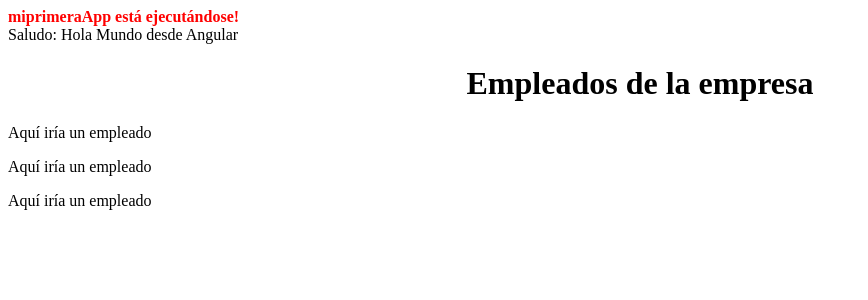
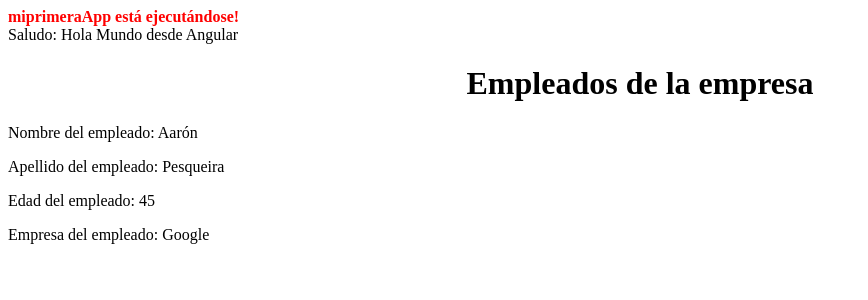
Before and after one commit to aronaldo9/miprimeraApp, an Angular app: page / in a window 1280 px wide. Shown: the top 300 px of the page, without its empty margins (0-868 px from the left). Built offline with nearby package versions, Linux system fonts and the light colour scheme.

Commit message:
ejemplo interpolación

```diff
--- a/src/app/app.component.html
+++ b/src/app/app.component.html
@@ -9,6 +9,3 @@
 <br />
 
 <app-empleados></app-empleados>
-<app-empleado></app-empleado>
-<app-empleado></app-empleado>
-<app-empleado></app-empleado>
--- a/src/app/empleado/empleado.component.html
+++ b/src/app/empleado/empleado.component.html
@@ -1 +1,4 @@
-<p>Aquí iría un empleado</p>
+<p>Nombre del empleado: {{ nombre }}</p>
+<p>Apellido del empleado: {{ apellido }}</p>
+<p>Edad del empleado: {{ edad }}</p>
+<p>Empresa del empleado: {{ empresa }}</p>
--- a/src/app/empleado/empleado.component.ts
+++ b/src/app/empleado/empleado.component.ts
@@ -1,4 +1,4 @@
-import { Component } from '@angular/core';
+import { Component, OnInit } from '@angular/core';
 
 @Component({
   selector: 'app-empleado',
@@ -7,4 +7,13 @@ import { Component } from '@angular/core';
   styleUrls: ['./empleado.component.css'],
   // styles: ['p{background-color: red;}'],
 })
-export class EmpleadoComponent {}
+export class EmpleadoComponent implements OnInit {
+  nombre = 'Aarón';
+  apellido = 'Pesqueira';
+  edad = 45;
+  empresa = 'Google';
+
+  constructor() {}
+
+  ngOnInit(): void {}
+}
--- a/src/app/empleados/empleados.component.html
+++ b/src/app/empleados/empleados.component.html
@@ -1 +1,3 @@
 <h1 style="text-align: center">Empleados de la empresa</h1>
+
+<app-empleado></app-empleado>
```
